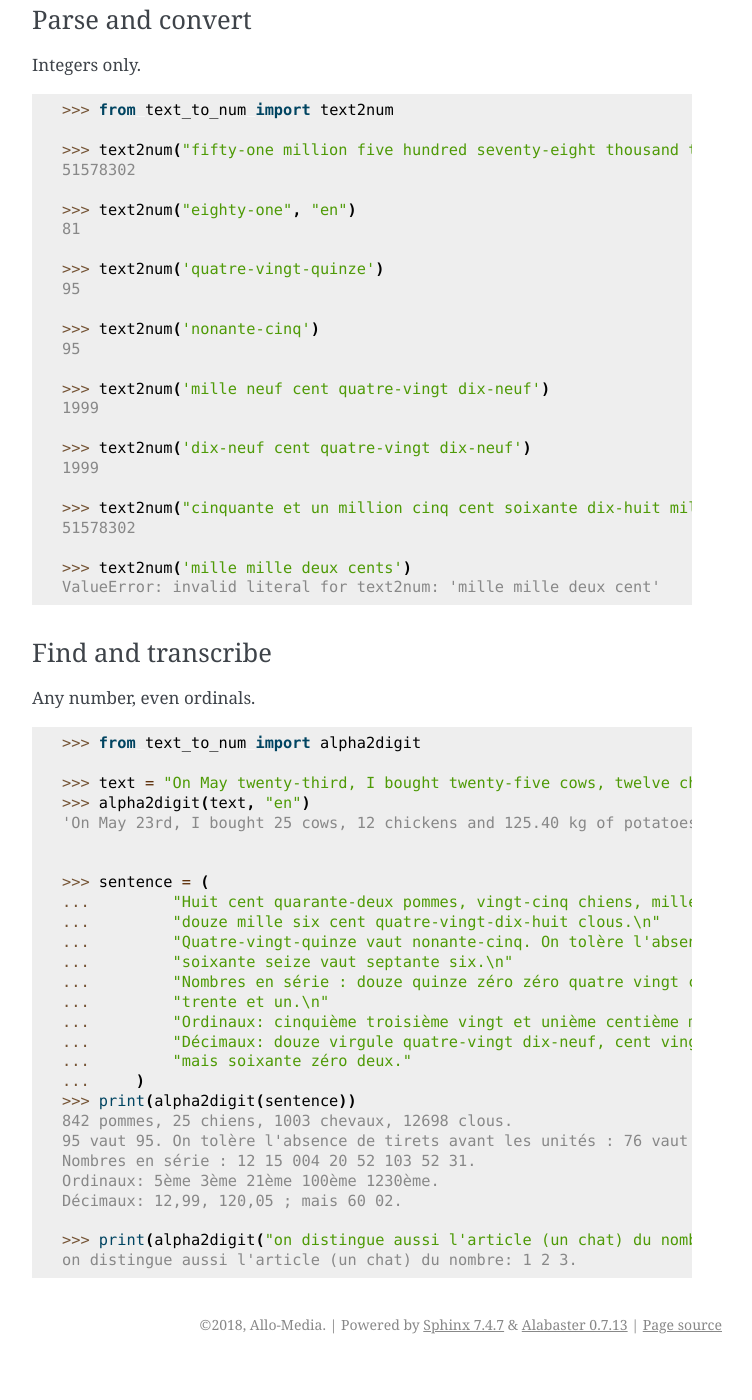
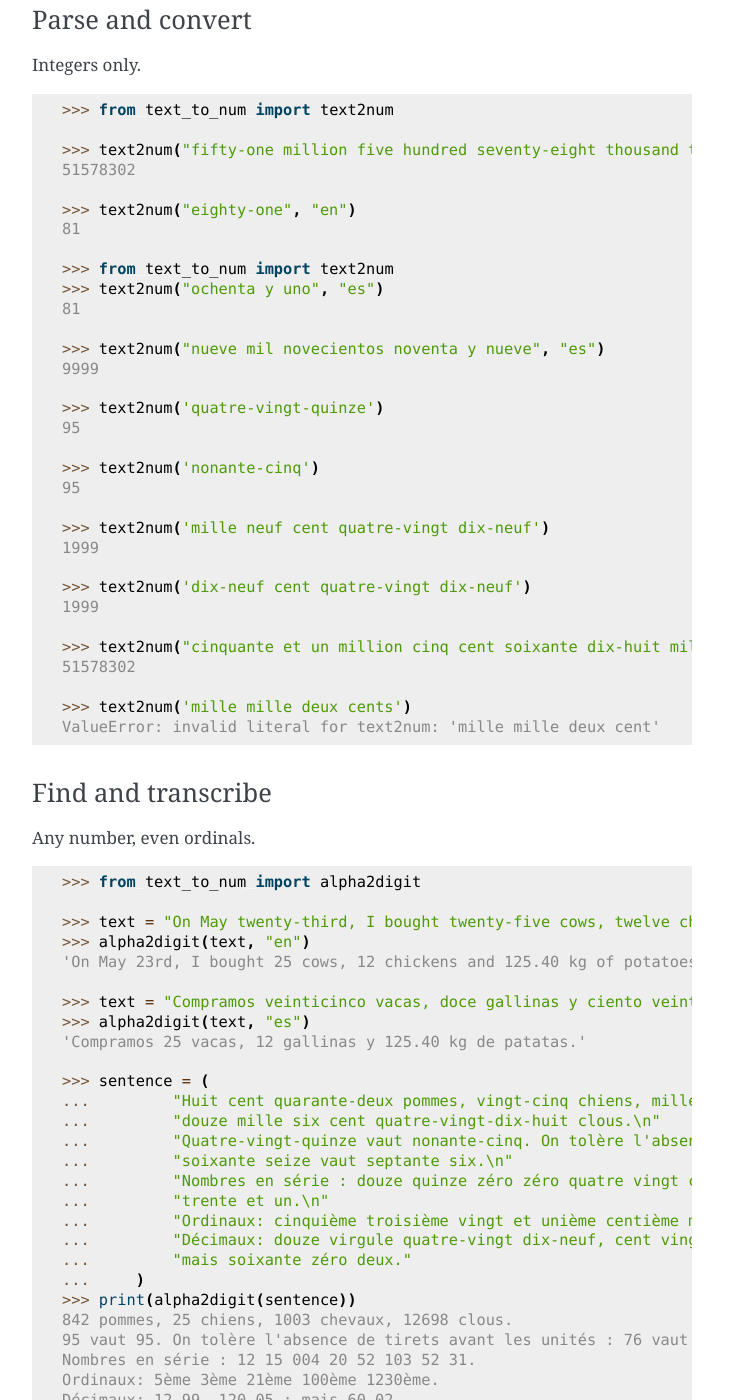
Before and after one commit to allo-media/text2num, a Sphinx documentation site: the page built from doc/quickstart.rst, in a window 1280 px wide and 1400 px high, scrolled down 433 px. Shown: the whole window, without its empty margins (388-1140 px from the left). Built offline with Sphinx 7.4.7, drawn with Linux system fonts in a browser that asks for light colours; before the commit the page ends 1797 px from its top, so only the background shows below that.

Commit message:
Added some Spanish examples to quickstart.

```diff
--- a/doc/quickstart.rst
+++ b/doc/quickstart.rst
@@ -29,6 +29,13 @@ Integers only.
 
     >>> text2num("eighty-one", "en")
     81
+
+    >>> from text_to_num import text2num
+    >>> text2num("ochenta y uno", "es")
+    81
+
+    >>> text2num("nueve mil novecientos noventa y nueve", "es")
+    9999
 
     >>> text2num('quatre-vingt-quinze')
     95
@@ -62,6 +69,9 @@ Any number, even ordinals.
     >>> alpha2digit(text, "en")
     'On May 23rd, I bought 25 cows, 12 chickens and 125.40 kg of potatoes.'
 
+    >>> text = "Compramos veinticinco vacas, doce gallinas y ciento veinticinco coma cuarenta kg de patatas."
+    >>> alpha2digit(text, "es")
+    'Compramos 25 vacas, 12 gallinas y 125.40 kg de patatas.'
 
     >>> sentence = (
     ...         "Huit cent quarante-deux pommes, vingt-cinq chiens, mille trois chevaux, "
```
